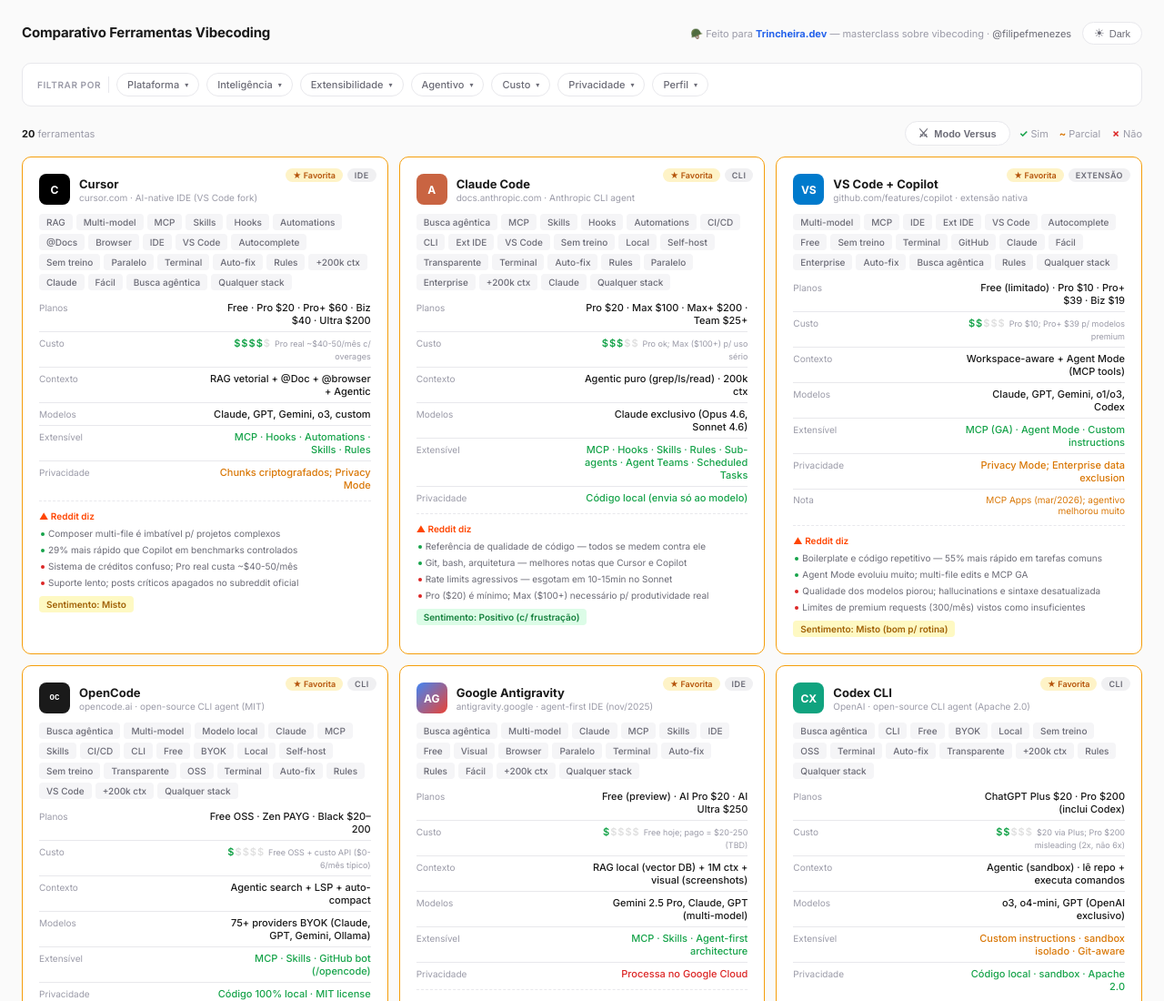
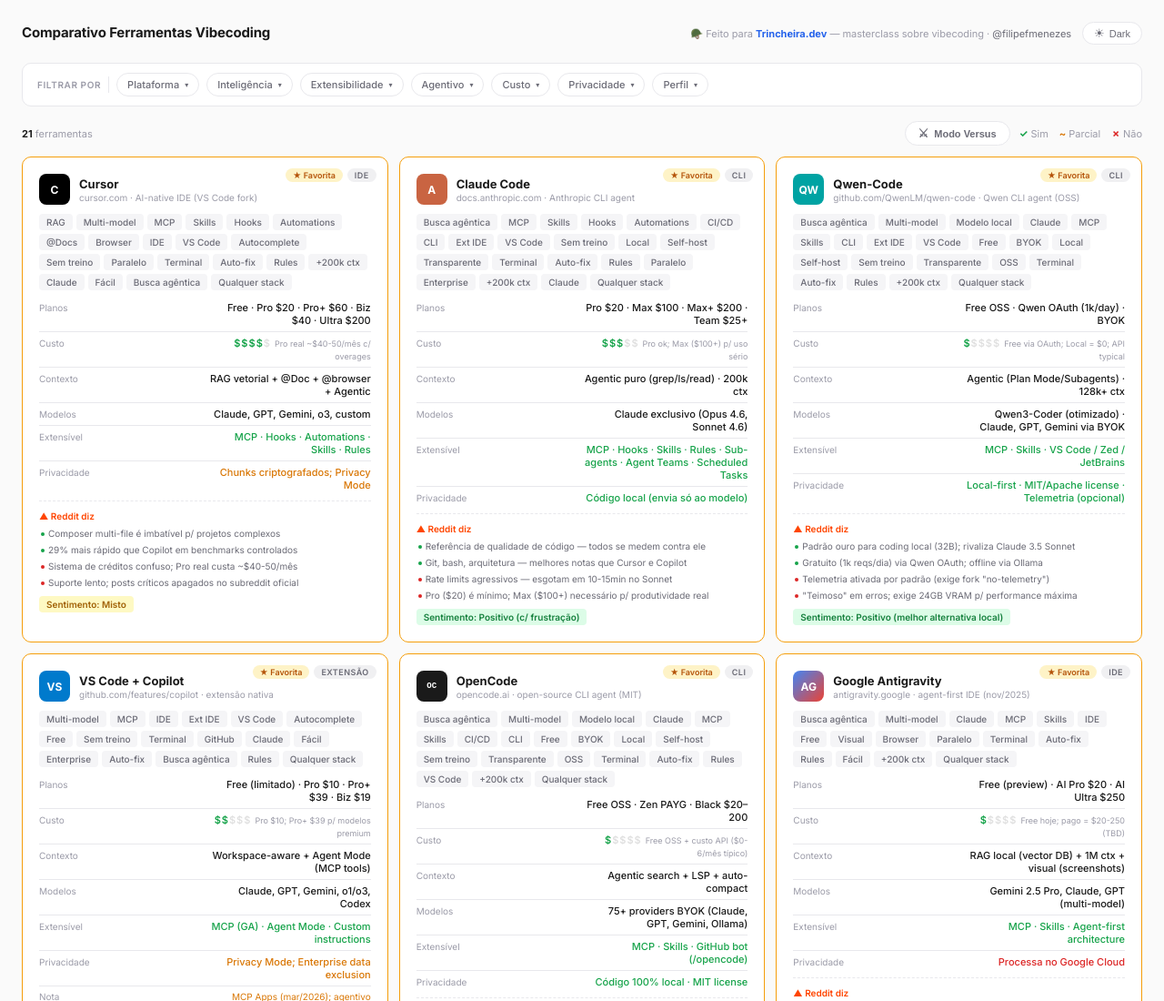
Before and after one commit to ffmenezes/comparativo-vibecoding, a plain HTML site: page index.html in a window 1280 px wide. Shown: the top 1100 px of the page at 91% size. Drawn offline with Linux system fonts and the light colour scheme.

Commit message:
feat: add Qwen-Code tool card and update references across comparison categories

```diff
--- a/index.html
+++ b/index.html
@@ -926,6 +926,35 @@
     </div>
   </div>
 
+  <!-- Qwen-Code ★ -->
+  <div class="tool-card favorite" data-tags="agentic-search,multimodel,local-model,claude-access,mcp,skills,cli,ide-extension,vscode-compat,free-tier,byok,local-processing,self-hosted,no-training,transparent,open-source,terminal,auto-fix,custom-rules,large-context,any-stack" data-type="CLI" data-cost="1">
+    <div class="card-badges"><div class="card-fav-badge">★ Favorita</div><div class="card-type-badge">CLI</div></div>
+    <div class="card-header">
+      <div class="card-icon" style="background:#00a3a3;">QW</div>
+      <div>
+        <div class="card-title"><a href="https://github.com/QwenLM/qwen-code" target="_blank" rel="noopener">Qwen-Code</a></div>
+        <div class="card-subtitle">github.com/QwenLM/qwen-code · Qwen CLI agent (OSS)</div>
+      </div>
+    </div>
+    <div class="card-tags"></div>
+    <div class="card-rows">
+      <div class="card-row"><span class="row-label">Planos</span><span class="row-val">Free OSS · Qwen OAuth (1k/day) · BYOK</span></div>
+      <div class="card-row"><span class="row-label">Custo</span><span class="row-val"><span class="cost-scale"><span class="cost-active">$</span><span class="cost-inactive">$$$$</span></span><span class="cost-scale-label">Free via OAuth; Local = $0; API typical</span></span></div>
+      <div class="card-row"><span class="row-label">Contexto</span><span class="row-val">Agentic (Plan Mode/Subagents) · 128k+ ctx</span></div>
+      <div class="card-row"><span class="row-label">Modelos</span><span class="row-val">Qwen3-Coder (otimizado) · Claude, GPT, Gemini via BYOK</span></div>
+      <div class="card-row"><span class="row-label">Extensível</span><span class="row-val val-yes">MCP · Skills · VS Code / Zed / JetBrains</span></div>
+      <div class="card-row"><span class="row-label">Privacidade</span><span class="row-val val-yes">Local-first · MIT/Apache license · Telemetria (opcional)</span></div>
+    </div>
+    <div class="card-reddit">
+      <div class="card-reddit-header">▲ Reddit diz</div>
+      <div class="reddit-row reddit-pro">Padrão ouro para coding local (32B); rivaliza Claude 3.5 Sonnet</div>
+      <div class="reddit-row reddit-pro">Gratuito (1k reqs/dia) via Qwen OAuth; offline via Ollama</div>
+      <div class="reddit-row reddit-con">Telemetria ativada por padrão (exige fork "no-telemetry")</div>
+      <div class="reddit-row reddit-con">"Teimoso" em erros; exige 24GB VRAM p/ performance máxima</div>
+      <div><span class="reddit-sentiment sentiment-positive">Sentimento: Positivo (melhor alternativa local)</span></div>
+    </div>
+  </div>
+
   <!-- VS Code + Copilot ★ -->
   <div class="tool-card favorite" data-tags="multimodel,mcp,ide,ide-extension,vscode-compat,inline-complete,free-tier,no-training,terminal,github-native,claude-access,beginner-friendly,enterprise,auto-fix,agentic-search,custom-rules,any-stack" data-type="Extensão" data-cost="2">
     <div class="card-badges"><div class="card-fav-badge">★ Favorita</div><div class="card-type-badge">Extensão</div></div>
@@ -1495,7 +1524,7 @@
     desc: 'Ferramenta que opera diretamente no terminal sem interface gráfica própria. Ideal para automação, CI/CD e workflows de terminal-first.',
     refs: [
       { url: 'https://docs.anthropic.com/en/docs/claude-code', label: 'Claude Code Docs' },
-      { url: 'https://github.com/openai/codex', label: 'OpenAI Codex CLI (GitHub)' },
+      { url: 'https://github.com/QwenLM/qwen-code', label: 'Qwen-Code (OSS)' },
       { url: 'https://github.com/google-gemini/gemini-cli', label: 'Gemini CLI (GitHub)' },
     ]
   },
@@ -1504,8 +1533,8 @@
     desc: 'Plugin que adiciona capacidades AI a uma IDE existente (VS Code, JetBrains, etc.) sem substituí-la.',
     refs: [
       { url: 'https://marketplace.visualstudio.com/', label: 'VS Code Marketplace' },
+      { url: 'https://github.com/QwenLM/qwen-code', label: 'Qwen-Code (VS Code)' },
       { url: 'https://github.com/cline/cline', label: 'Cline (GitHub)' },
-      { url: 'https://continue.dev/docs', label: 'Continue Docs' },
     ]
   },
   'vscode-compat': {
@@ -1548,7 +1577,7 @@
     desc: 'Permite rodar modelos de linguagem localmente via Ollama, LM Studio, ou similar. Sem envio de dados para a nuvem.',
     refs: [
       { url: 'https://ollama.com/', label: 'Ollama' },
-      { url: 'https://lmstudio.ai/', label: 'LM Studio' },
+      { url: 'https://github.com/QwenLM/qwen-code', label: 'Qwen-Code (Local optimized)' },
       { url: 'https://continue.dev/docs/setup/select-model#local-models', label: 'Continue — Local Models' },
     ]
   },
@@ -1743,7 +1772,7 @@
     title: 'Open Source',
     desc: 'Código fonte aberto (MIT, Apache 2.0, etc.). Permite auditoria, contribuição da comunidade, e fork para customização.',
     refs: [
-      { url: 'https://github.com/opencode-ai/opencode', label: 'OpenCode (MIT)' },
+      { url: 'https://github.com/QwenLM/qwen-code', label: 'Qwen-Code (MIT/Apache)' },
       { url: 'https://github.com/aider-ai/aider', label: 'Aider (Apache 2.0)' },
       { url: 'https://github.com/continuedev/continue', label: 'Continue (Apache 2.0)' },
     ]
@@ -1771,8 +1800,8 @@
     desc: 'Funciona com qualquer linguagem, framework e stack tecnológica. Diferente de ferramentas como Lovable (React+Supabase) ou v0 (Next.js) que geram código em uma stack fixa.',
     refs: [
       { url: 'https://cursor.com', label: 'Cursor (qualquer linguagem)' },
+      { url: 'https://github.com/QwenLM/qwen-code', label: 'Qwen-Code (multi-lang)' },
       { url: 'https://docs.anthropic.com/en/docs/claude-code', label: 'Claude Code (stack-agnostic)' },
-      { url: 'https://lovable.dev', label: 'Lovable (stack fixa: React+Supabase)' },
     ]
   },
   'transparent': {
@@ -1780,14 +1809,15 @@
     desc: 'O agente mostra claramente o que está fazendo: quais arquivos lê, quais comandos executa, qual o raciocínio. Permite audit trail completo.',
     refs: [
       { url: 'https://docs.anthropic.com/en/docs/claude-code', label: 'Claude Code (transparent by design)' },
+      { url: 'https://github.com/QwenLM/qwen-code', label: 'Qwen-Code (trace mode)' },
       { url: 'https://roocode.com/docs/features/audit-trail', label: 'Roo Code Audit Trail' },
-      { url: 'https://github.com/opencode-ai/opencode', label: 'OpenCode (full trace)' },
     ]
   },
   'cost-1': {
     title: '$ Gratuito / Barato',
     desc: 'Ferramentas gratuitas ou com custo mínimo (API only). Inclui tools OSS, free tiers generosos, e modelos pay-as-you-go com custo típico < $10/mês.',
     refs: [
+      { url: 'https://github.com/QwenLM/qwen-code', label: 'Qwen-Code (1k reqs/day free)' },
       { url: 'https://opencode.ai/', label: 'OpenCode (Free OSS)' },
       { url: 'https://trae.ai', label: 'Trae (100% free)' },
     ]
```
